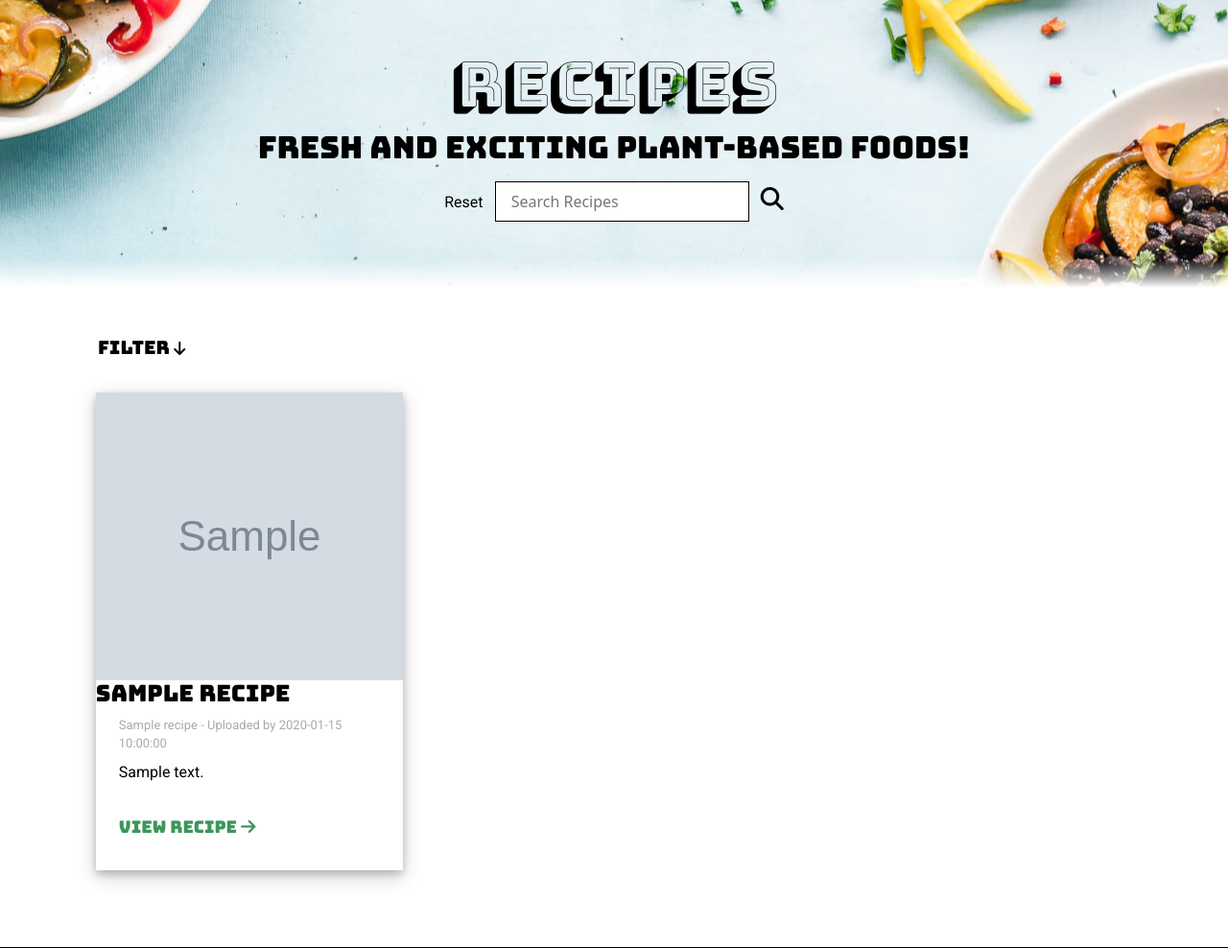
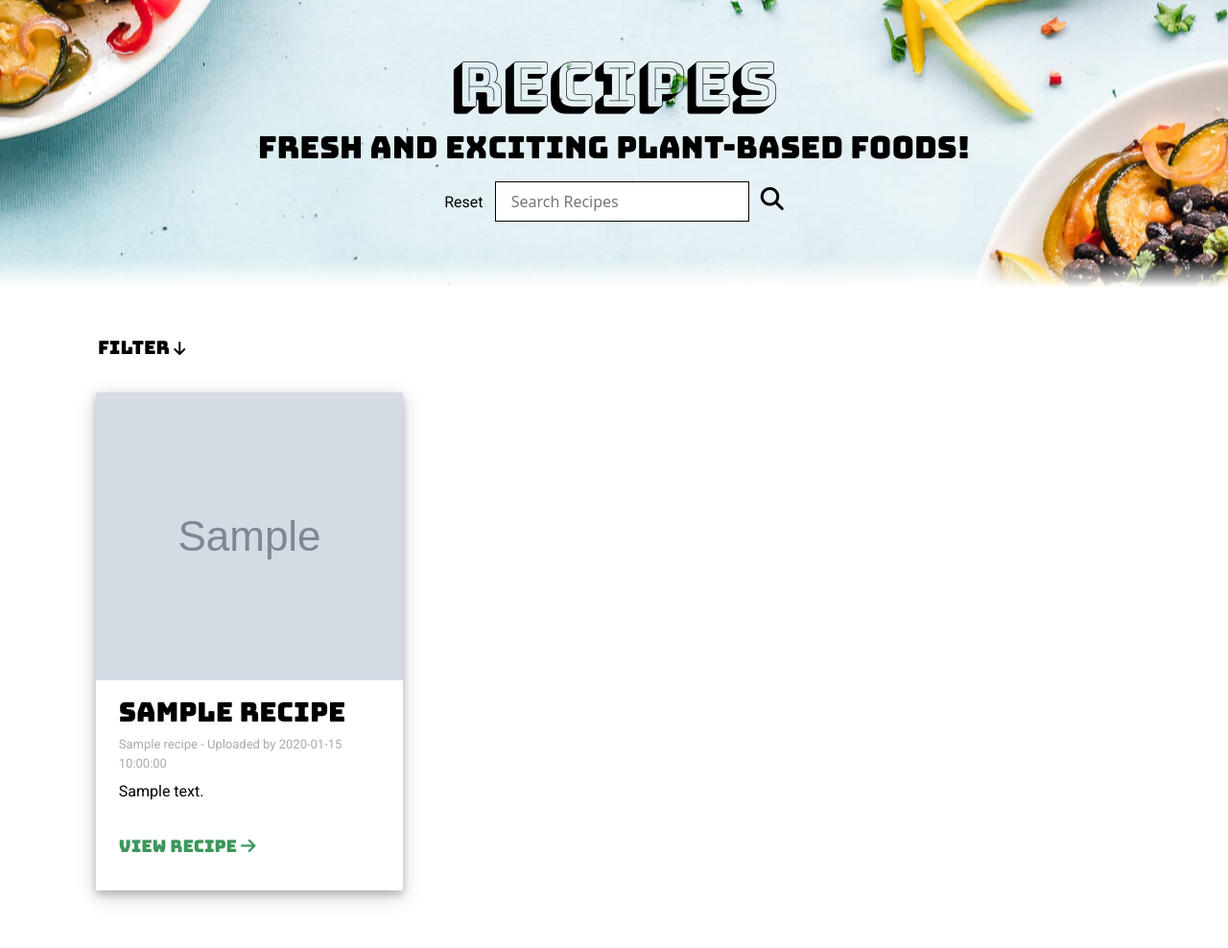
Before and after one commit to Alicepinch/everything-vegan, a Flask app: page /recipes in a window 1280 px wide. Shown: the part 58-1046 px from the top of the page at 96% size. Run offline with Flask 2, Linux system fonts and the light colour scheme; grey boxes marked "Sample" are stand-in pictures; a database or web service that is not in the repository returns one stand-in record (values such as "Sample title"); some libraries are stand-ins or nearby versions.

Commit message:
Recipe cards headers updated because of lighthouse

```diff
--- a/templates/recipes.html
+++ b/templates/recipes.html
@@ -10,9 +10,10 @@
             <h2 class="page-sub-heading">Fresh and exciting plant-based foods!</h2>
             <form method="POST" action="{{  url_for('search')  }}" class=" search text-center">
                 <a class="btn-reset" href="{{  url_for('recipes')  }}">Reset</a>
+                <label for="search-query" id="search-label" name="search-query"> Search </label>
                 <input type="text" id="search-query" name="search-query" class="search-form-field"
                     placeholder="Search Recipes" required>
-                <button class="btn-search"><i class="fas fa-search"></i>
+                <button class="btn-search" aria-label="Search Recipe"><i class="fas fa-search"></i>
                 </button>
 
             </form>
@@ -52,7 +53,7 @@
             <div class="col-12 col-lg-4">
                 <div class="recipe-card">
                     <img class="recipe-image" src="{{ recipe.img_url }}" alt="{{ recipe.recipe_name}}">
-                    <h4>{{ recipe.recipe_name }}</h4>
+                    <h3>{{ recipe.recipe_name }}</h3>
                     <div class="recipe-description">
                         <p>
                             <span class="meal-name">{{ recipe.meal_name }} - Uploaded by {{ recipe.created_by }}</span>
```
